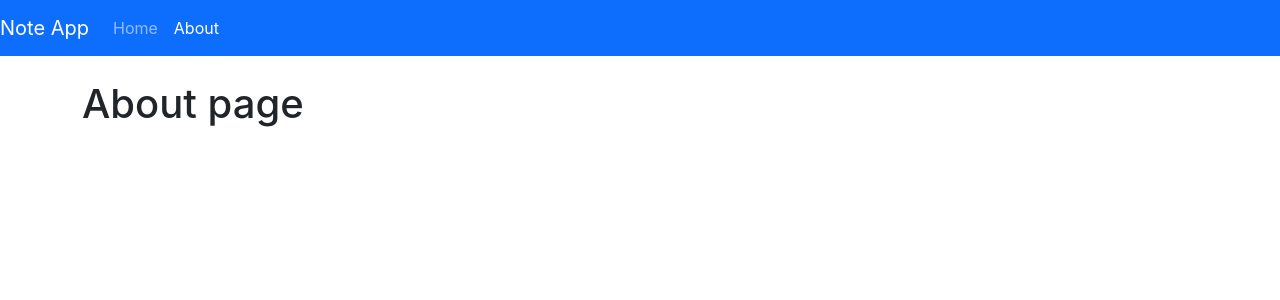
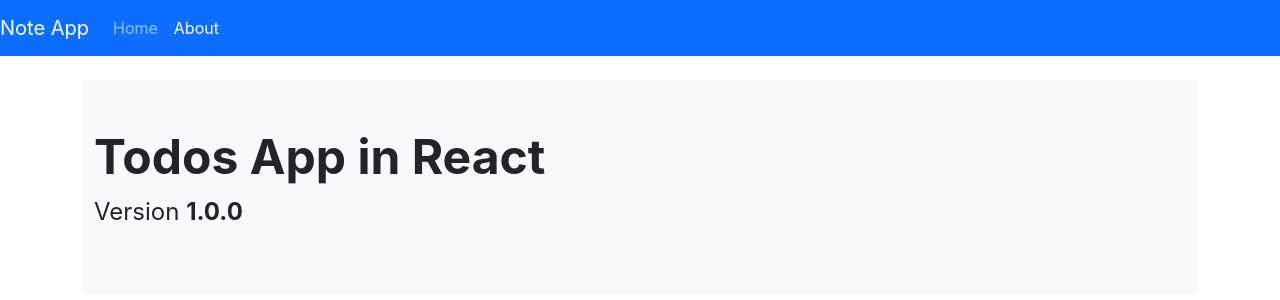
Before and after one commit to juliasut/todos-with-animation, a React (Create React App) app: page /about in a window 1280 px wide. Shown: the top 300 px of the page. Built offline with nearby package versions, Linux system fonts and the light colour scheme.

Commit message:
Add jumbotron element for About page

```diff
--- a/src/pages/About.js
+++ b/src/pages/About.js
@@ -1,9 +1,12 @@
-import React, { Fragment } from 'react';
+import React from 'react';
 
 export const About = () => {
   return (
-    <Fragment>
-      <h1>About page</h1>
-    </Fragment>
+    <div className="p--5 mb-4 bg-light rounded-3">
+      <div className="container py-5">
+        <h1 className="display-5 fw-bold">Todos App in React</h1>
+        <p className="col-md-8 fs-4">Version <strong>1.0.0</strong></p>
+      </div>
+    </div>
   )
 };
```
